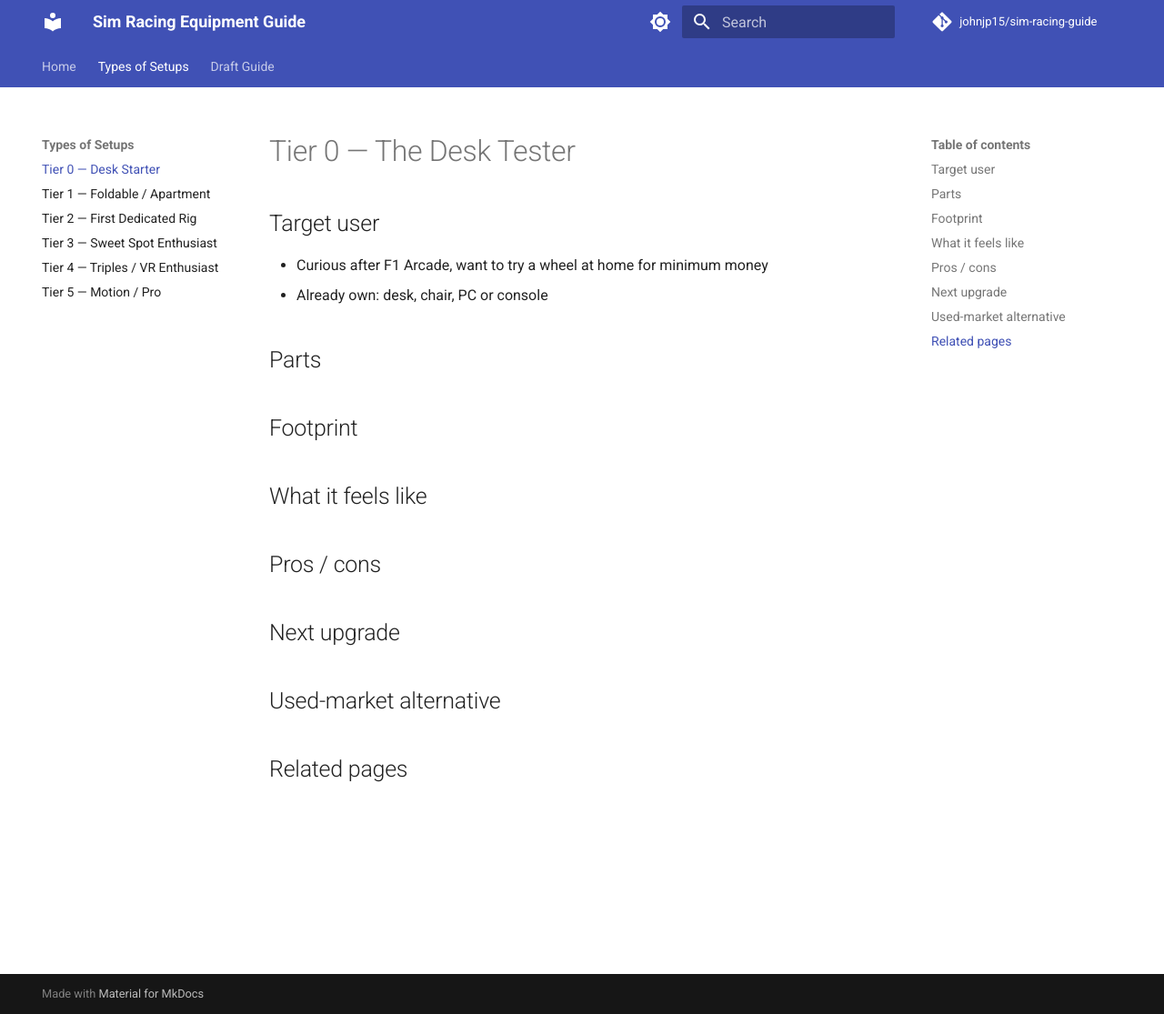
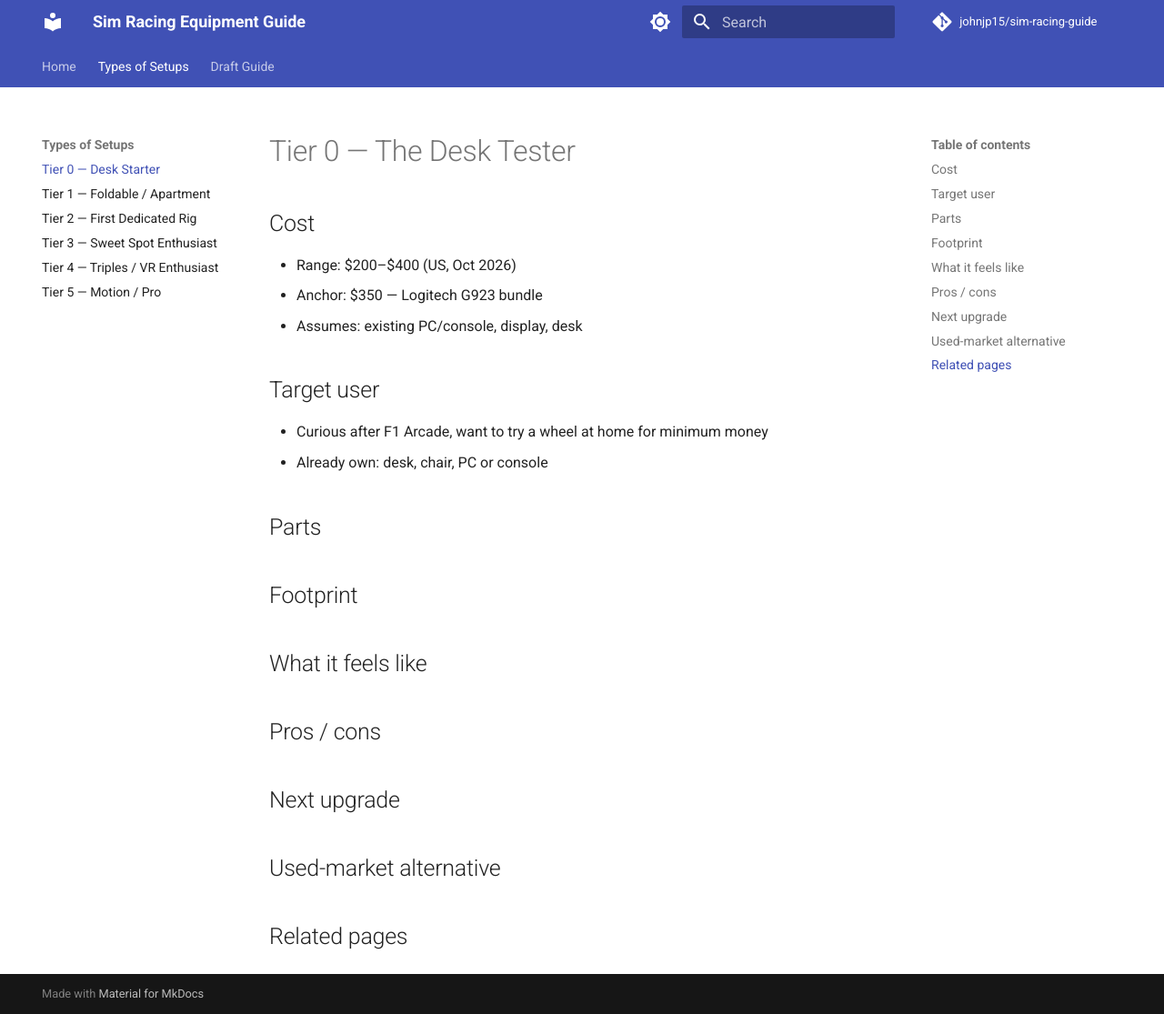
Before and after one commit to johnjp15/sim-racing-guide, an MkDocs documentation site: the page built from docs/builds/tier-0-desk-starter.md, in a window 1280 px wide and 1115 px high. Shown: the whole window at 91% size. Built offline with MkDocs 1.6.1 and Material for MkDocs 9.7.7, drawn with Linux system fonts in a browser that asks for light colours; comment, search, counter and statistics services are not loaded.

Commit message:
Tier 0: add Cost section above everything

```diff
--- a/docs/builds/tier-0-desk-starter.md
+++ b/docs/builds/tier-0-desk-starter.md
@@ -1,6 +1,12 @@
 # Tier 0 — The Desk Tester
 
 <!-- Placeholder — write this page in your own voice. Research for this topic lives in the repo under research/ (not published on this site). -->
+
+## Cost
+
+- Range: $200–$400 (US, Oct 2026)
+- Anchor: $350 — Logitech G923 bundle
+- Assumes: existing PC/console, display, desk
 
 ## Target user
 
```
